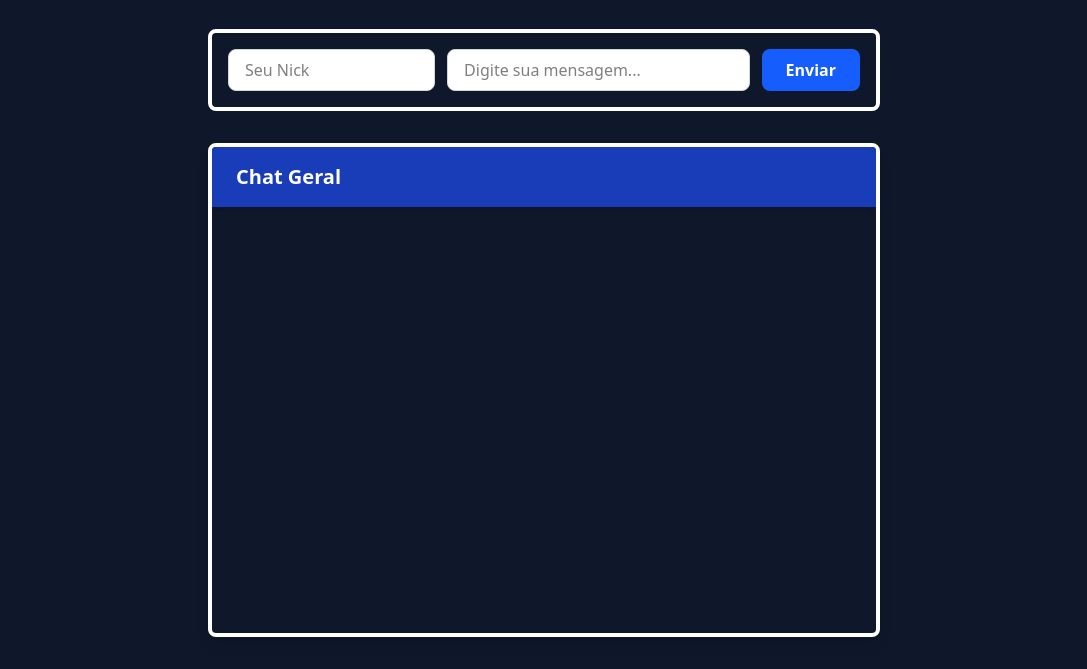
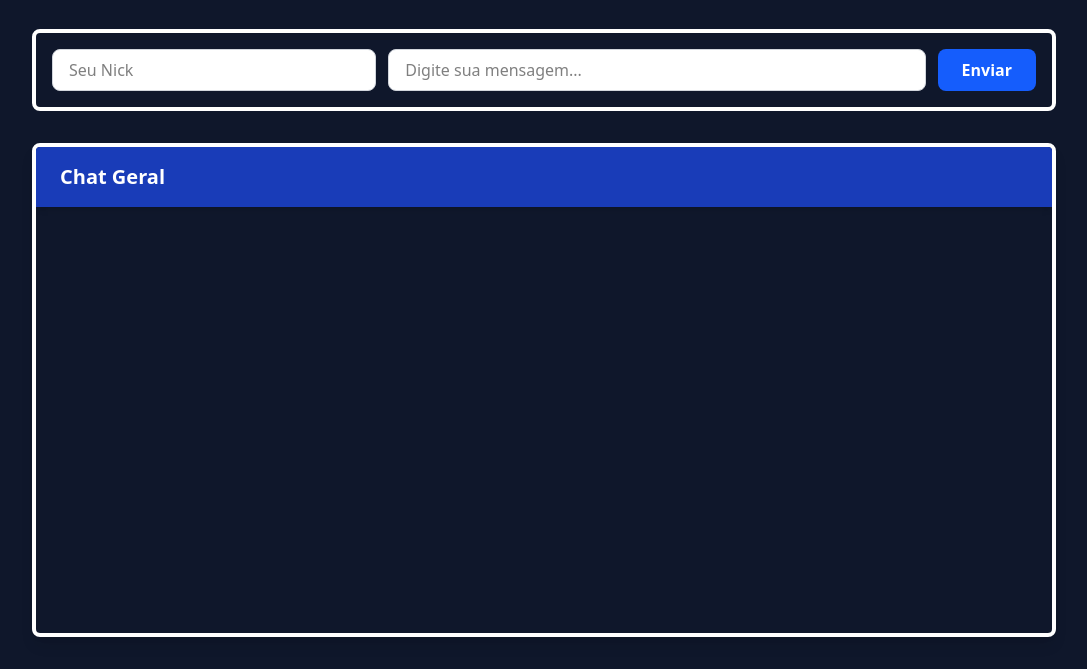
Before and after one commit to MathFerreiraDev/morsewebchat, a website: page public/index.html in a window 1280 px wide. Shown: the part 131-800 px from the top of the page, without its empty margins (96-1183 px from the left). Drawn offline with nearby package versions, Linux system fonts and the light colour scheme; no server answers.

Commit message:
aumento de width do chat

```diff
--- a/public/index.html
+++ b/public/index.html
@@ -20,7 +20,7 @@
         <h1 class="text-2xl sm:text-4xl font-bold text-white">Chat em Morse</h1>
     </div>
 
-    <div class="w-full max-w-2xl mb-4 sm:mb-8">
+    <div class="w-full max-w-5xl mb-4 sm:mb-8">
         <div class="bg-transparent border-4 border-white rounded-lg p-4">
             <form id="chat-form" class="flex flex-col sm:flex-row gap-3">
                 <input
@@ -49,7 +49,7 @@
         </div>
     </div>
 
-    <div class="bg-transparent border-4 border-white w-full max-w-2xl rounded-lg shadow-lg flex flex-col flex-1 min-h-[50vh] max-h-[70vh] mb-4 overflow-hidden">
+    <div class="bg-transparent border-4 border-white w-full max-w-5xl rounded-lg shadow-lg flex flex-col flex-1 min-h-[50vh] max-h-[70vh] mb-4 overflow-hidden">
         <div class="flex items-center justify-between bg-blue-800 text-white px-4 sm:px-6 py-3 sm:py-4 shadow-md">
             <h1 class="text-lg sm:text-xl font-bold">Chat Geral</h1>
             <div id="gif-animacao" class="hidden flex items-center gap-2">
```
